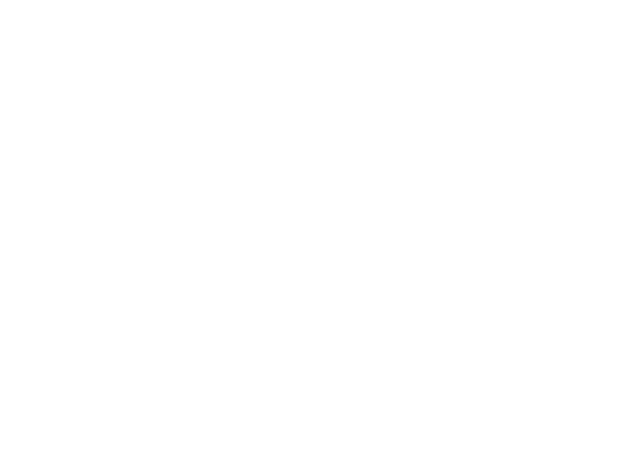
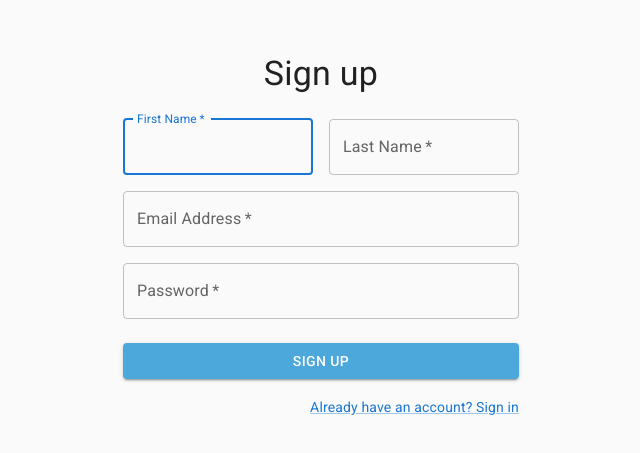
Before and after one commit to AnishPahilajani/Retyrn, a React (Create React App) app in the folder frontend/: page /signup in a window 1280 px wide. Shown: the part 107-560 px from the top of the page, without its empty margins (319-959 px from the left). Built offline with nearby package versions, Linux system fonts and the light colour scheme.

Commit message:
created Sign up and Sign in page + linked only for localhost

```diff
--- a/frontend/package.json
+++ b/frontend/package.json
@@ -14,7 +14,8 @@
     "react": "^18.2.0",
     "react-dom": "^18.2.0",
     "react-router": "^6.8.2",
-    "react-scripts": "5.0.1",
+    "react-router-dom": "^6.8.2",
+    "react-scripts": "^5.0.1",
     "web-vitals": "^2.1.4"
   },
   "scripts": {
--- a/frontend/src/App.js
+++ b/frontend/src/App.js
@@ -1,9 +1,16 @@
-import React from 'react';
-
+import { BrowserRouter as Router, Route, Routes } from "react-router-dom";
+import SignIn from "./pages/SignIn/SignIn";
+import SignUp from "./pages/SignUp/SignUp";
 function App() {
   return (
     <div className="App">
-
+    <Router>
+      <Routes>
+        {/* <Route exact path="/" element={<Home />} /> */}
+        <Route path="/signin" element={<SignIn />} />
+        <Route path="/signup" element={<SignUp />} />
+      </Routes>
+    </Router>
     </div>
   );
 }
--- /dev/null
+++ b/frontend/src/pages/SignIn/SignIn.js
@@ -0,0 +1,56 @@
+import * as React from 'react';
+import Typography from '@mui/material/Typography';
+import Container from '@mui/material/Container';
+import Button from '@mui/material/Button';
+import Grid from '@mui/material/Grid';
+import Paper from '@mui/material/Paper';
+import Box from '@mui/material/Box';
+import Link from '@mui/material/Link';
+import { createTheme, ThemeProvider } from '@mui/material/styles';
+import { Checkbox, CssBaseline, FormControlLabel, TextField } from '@mui/material';
+
+const { palette } = createTheme();
+const { augmentColor } = palette;
+const createColor = (mainColor) => augmentColor({ color: { main: mainColor } });
+const themeLight = createTheme({
+
+    palette: {
+        retyrn_blue: createColor('#4ca7da'),
+        background: {
+            default: "#fafafa"
+        }
+    }
+});
+
+export default function SignIn() {
+    return(
+        <ThemeProvider theme={themeLight}>
+        <Container component="main" maxWidth="xs">
+            <CssBaseline/>
+            <Box sx={{ marginTop:20, display:'flex', flexDirection:'column', alignItems:'center'}}>
+                    <Typography component="h1"variant="h4">
+                        Sign In
+                    </Typography>
+                    <Box component="form">
+                        <TextField required fullWidth id="email" label="Email Address" name="email" margin="normal" autoComplete="email" autoFocus/>
+                        <TextField required fullWidth id="password" label="Password" name="password" type="password" margin="normal" autoComplete="current-password"/>
+                        <FormControlLabel control={<Checkbox value="remember" color="retyrn_blue"/>} label="Remember me"/>
+                        <Button type="submit" fullWidth variant="contained" sx={{mt:3, mb:2, color: 'white', ':hover':{ bgcolor: '#6fb8e1'}}} color="retyrn_blue">Sign In</Button>
+                        <Grid container>
+                            <Grid item xs>
+                                <Link href="#" variant="body2">
+                                    Forgot password?
+                                </Link>
+                            </Grid>
+                            <Grid item>
+                                <Link href="http://localhost:3000/signup#" variant="body2">
+                                    {"Don't have an account? Sign Up"}
+                                </Link>
+                            </Grid>
+                        </Grid>
+                    </Box>
+            </Box>
+        </Container>
+        </ThemeProvider>
+    );
+}
--- /dev/null
+++ b/frontend/src/pages/SignUp/SignUp.js
@@ -0,0 +1,67 @@
+import * as React from 'react';
+import Button from '@mui/material/Button';
+import CssBaseline from '@mui/material/CssBaseline';
+import TextField from '@mui/material/TextField';
+import Link from '@mui/material/Link';
+import Grid from '@mui/material/Grid';
+import Box from '@mui/material/Box';
+import Typography from '@mui/material/Typography';
+import Container from '@mui/material/Container';
+import { createTheme, ThemeProvider } from '@mui/material/styles';
+
+const { palette } = createTheme();
+const { augmentColor } = palette;
+const createColor = (mainColor) => augmentColor({ color: { main: mainColor } });
+const themeLight = createTheme({
+
+    palette: {
+        retyrn_blue: createColor('#4ca7da'),
+        background: {
+            default: "#fafafa"
+        }
+    }
+});
+
+const theme = createTheme();
+
+export default function SignUp() {
+  return (
+    <ThemeProvider theme={themeLight}>
+      <Container component="main" maxWidth="xs">
+        <CssBaseline />
+        <Box sx={{marginTop: 20, display: 'flex', flexDirection: 'column', alignItems: 'center',}}>
+          <Typography component="h1" variant="h4">
+            Sign up
+          </Typography>
+          <Box component="form" sx={{ mt: 3 }}>
+            <Grid container spacing={2}>
+              <Grid item xs={12} sm={6}>
+                <TextField
+                  autoComplete="given-name" name="firstName" required fullWidth id="firstName" label="First Name" autoFocus/>
+              </Grid>
+              <Grid item xs={12} sm={6}>
+                <TextField required fullWidth id="lastName" label="Last Name" name="lastName" autoComplete="family-name"/>
+              </Grid>
+              <Grid item xs={12}>
+                <TextField required fullWidth id="email" label="Email Address" name="email" autoComplete="email"/>
+              </Grid>
+              <Grid item xs={12}>
+                <TextField required fullWidth name="password" label="Password" type="password" id="password" autoComplete="new-password"/>
+              </Grid>
+            </Grid>
+            <Button type="submit" fullWidth variant="contained" sx={{mt:3, mb:2, color: 'white', ':hover':{ bgcolor: '#6fb8e1'}}} color="retyrn_blue">
+              Sign Up
+            </Button>
+            <Grid container justifyContent="flex-end">
+              <Grid item>
+                <Link href="http://localhost:3000/signin#" variant="body2">
+                  Already have an account? Sign in
+                </Link>
+              </Grid>
+            </Grid>
+          </Box>
+        </Box>
+      </Container>
+    </ThemeProvider>
+  );
+}
```
Also changed, not shown: 1 other file (tests, documents, lock files or other folders).
